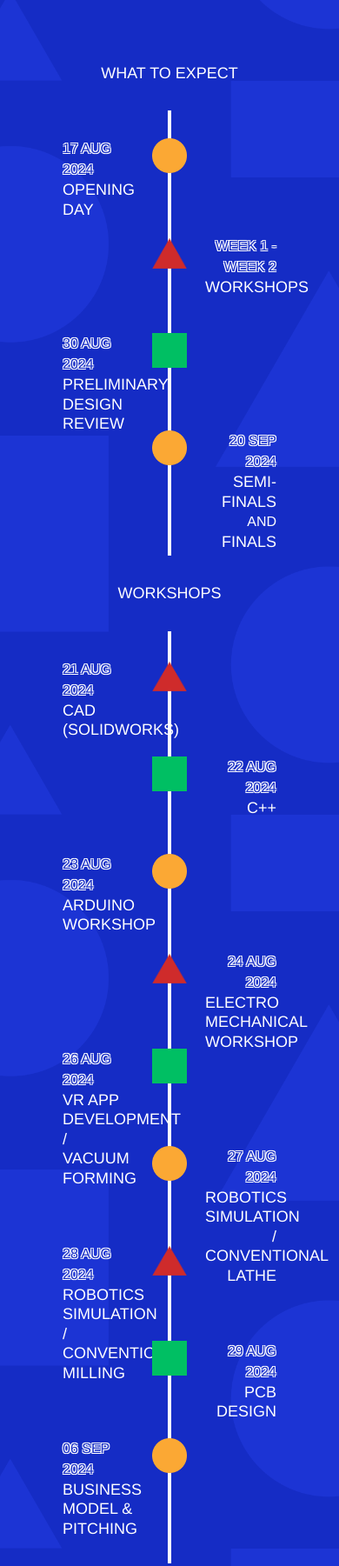
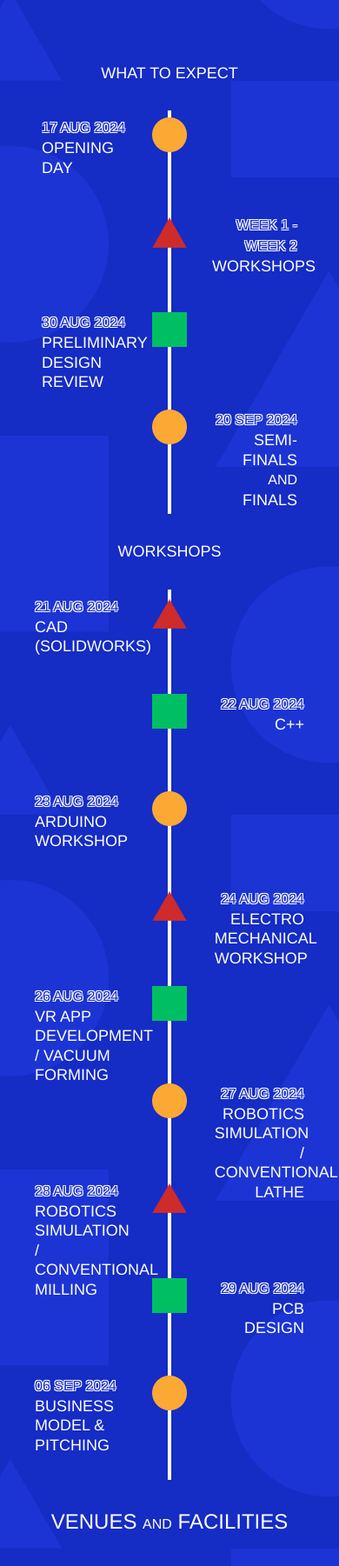
Before and after one commit to wr1159/ideate2024, an Astro site: page / in a window 390 px wide. Shown: the part 3283-5084 px from the top of the page at 87% size. Built offline with nearby package versions, Linux system fonts and the light colour scheme; Astro itself is replaced by a stand-in of ours; a web font is replaced by a local one.

Commit message:
Clean up timeline

```diff
--- a/src/components/HeaderButton.tsx
+++ b/src/components/HeaderButton.tsx
@@ -9,7 +9,7 @@ type ButtonProps = {
 
 const HeaderButton: React.FC<ButtonProps> = ({ buttonName, buttonId, onClick}) => {
   return (
-    <div className="text-xs md:text-sm lg:text-lg text-center uppercase" onClick={onClick}>
+    <div className="rounded-md text-xs md:text-sm lg:text-lg text-center uppercase" onClick={onClick}>
       <Link
         to={buttonId}
         smooth={true}
--- a/src/components/Timeline_2.tsx
+++ b/src/components/Timeline_2.tsx
@@ -9,7 +9,7 @@ const WhatIsIdeate: React.FC = () => {
       </p>
       <div className="relative flex flex-col w-full items-center justify-center">
         <div className="absolute inset-y-0 left-1/2 transform -translate-x-1/2 w-1 bg-white z-10"></div>
-        <div className="z-20 p-8">
+        <div className="z-20 p-2 lg:p-8">
           <TimelineItem title='Opening Day' date='17 Aug 2024' direction='left' shape='circle' />
           <TimelineItem title='Workshops' date='Week 1 - Week 2' direction='right' shape='triangle' />
           <TimelineItem title='Preliminary Design Review' date='30 Aug 2024' direction='left' shape='square' />
--- a/src/components/Workshops.tsx
+++ b/src/components/Workshops.tsx
@@ -1,15 +1,15 @@
 import React from "react";
 import TimelineItem from "./TimelineItem";
 
-const WhatIsIdeate: React.FC = () => {
+const Workshops: React.FC = () => {
   return (
-    <div className="flex flex-col text-lg xs:text-2xl lg:text-3xl xl:text-5xl lg:pt-16 pt-8 px-4 lg:px-16 leading-tight">
+    <div className="flex flex-col text-lg xs:text-2xl lg:text-3xl xl:text-5xl lg:pt-16 pt-8 px-2 lg:px-16 leading-tight">
       <p className="uppercase pb-8 lg:pb-16 align-middle mx-auto">
         Workshops
       </p>
       <div className="relative flex flex-col w-full items-center justify-center">
         <div className="absolute inset-y-0 left-1/2 transform -translate-x-1/2 w-1 bg-white z-10"></div>
-        <div className="z-20 p-8">
+        <div className="z-20 p-2 lg:p-8">
           <TimelineItem title='CAD (Solidworks)' date='21 Aug 2024' direction='left' shape='triangle' />
           <TimelineItem title='C++' date='22 Aug 2024' direction='right' shape='square' />
           <TimelineItem title='Arduino Workshop' date='23 Aug 2024' direction='left' shape='circle' />
@@ -25,4 +25,4 @@ const WhatIsIdeate: React.FC = () => {
   )
 };
 
-export default WhatIsIdeate;
+export default Workshops;
```
